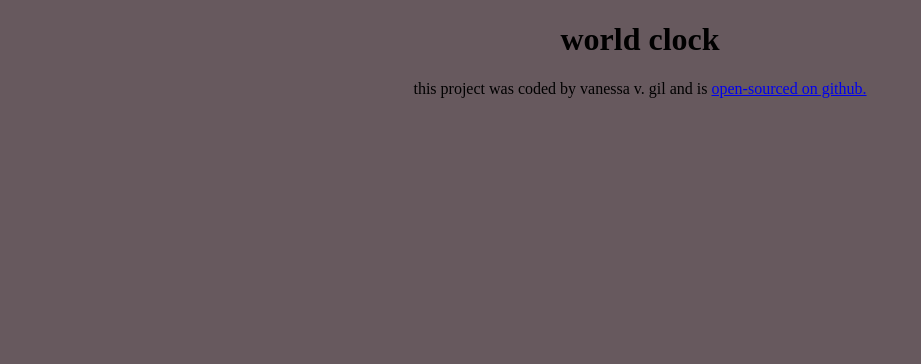
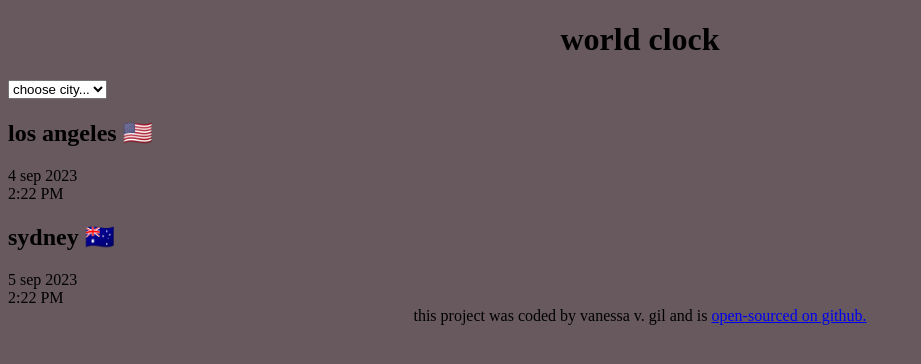
Before and after one commit to vanessavgil/world-clock, a plain HTML site: page index.html in a window 1280 px wide. Shown: the whole page, without its empty margins (0-921 px from the left). Drawn offline with Linux system fonts and the light colour scheme.

Commit message:
update basic html
set up html structure - no javascript

```diff
--- a/index.html
+++ b/index.html
@@ -9,9 +9,26 @@
 
 </head>
 <body>
+    <div class="container">
     <h1>world clock </h1>
-
-
+<select name="" id="">
+    <option value="" class="">choose city...</option>
+<option value="" class="">london</option>
+<option value="" class="">new york</option>
+<option value="" class="">tokyo</option>
+<option value="" class="">buenos aires</option>
+</select>
+<div class="city">
+    <h2>los angeles 🇺🇸</h2>
+<div class="date">4 sep 2023</div>
+<div class="time">2:22 PM</div>
+</div>
+<div class="city">
+    <h2>sydney 🇦🇺</h2>
+<div class="date"> 5 sep 2023</div>
+<div class="time">2:22 PM</div>
+</div>
+    </div>
     <footer>this project was coded by vanessa v. gil and is <a href="https://github.com/vanessavgil/world-clock" target="_blank"> open-sourced on github.</a></footer>
 
     <script src="javascript/index.js"></script>
```
